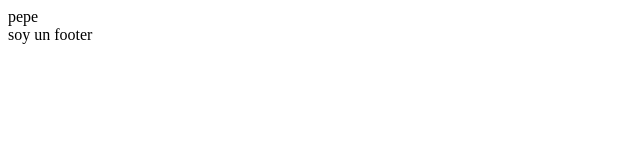
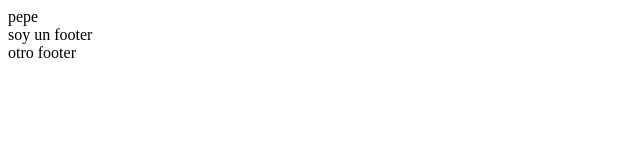
Before and after one commit to POEMAMAN/PRUEBA-GIT-EQUIPO, a plain HTML site: page index.html in a window 1280 px wide. Shown: the full height of the page, 0-640 px from the left. Drawn offline with Linux system fonts and the light colour scheme.

Commit message:
otro footer

```diff
--- a/index.html
+++ b/index.html
@@ -9,4 +9,5 @@
     <div>pepe</div>
 </body>
 <footer>soy un footer <footer>
+    <div>otro footer</div>
 </html>
```
